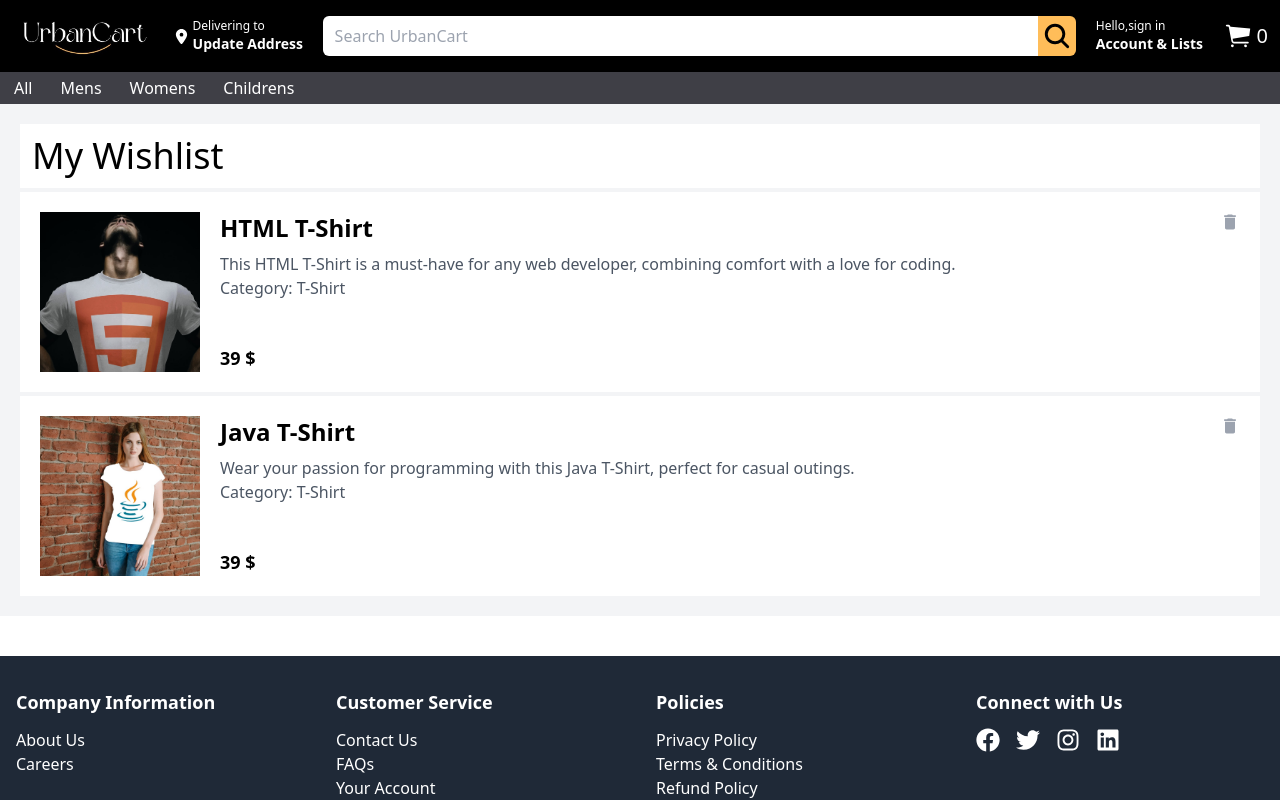
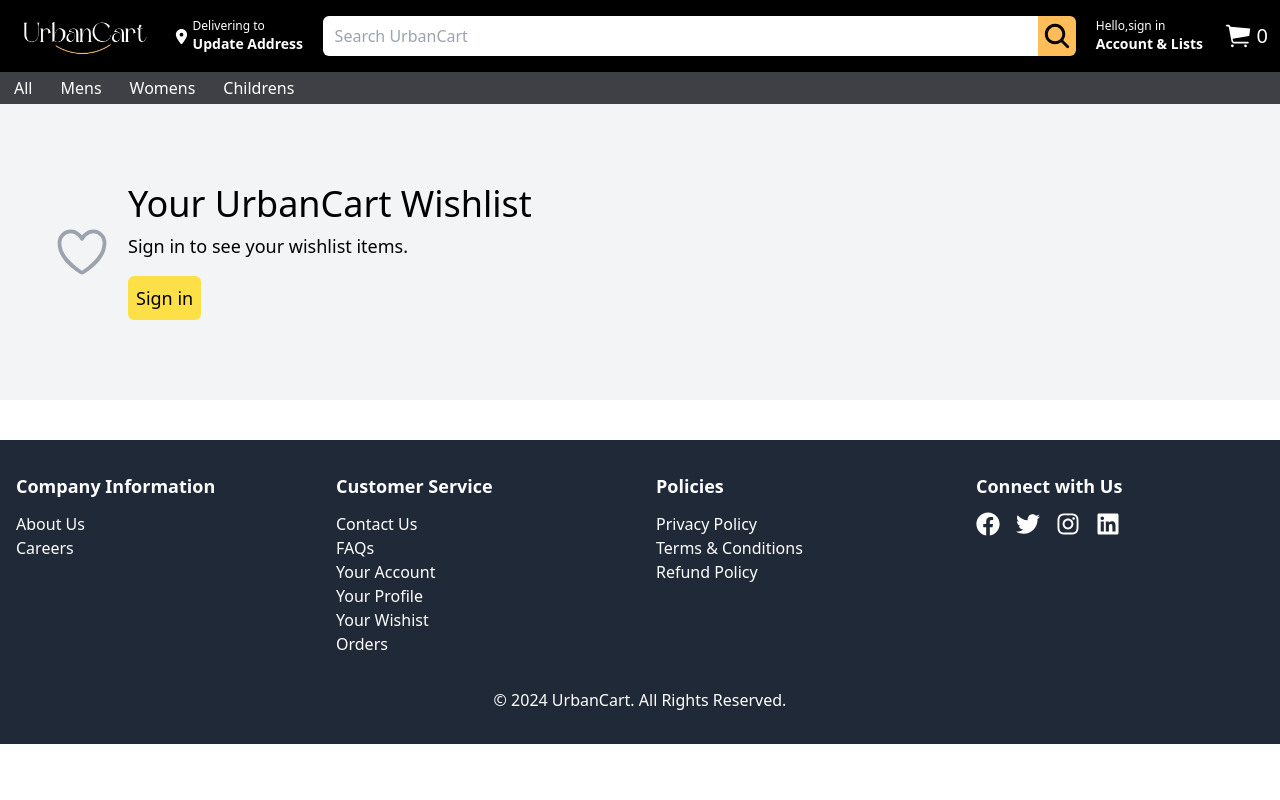
Before and after one commit to roht2103/UrbanCart, a React (Vite) app: page /account/wishlist in a window 1280 px wide. Shown: the top 800 px of the page. Built offline with nearby package versions, Linux system fonts and the light colour scheme.

Commit message:
updated wishlist

```diff
--- a/src/pages/WishlistPage.jsx
+++ b/src/pages/WishlistPage.jsx
@@ -75,8 +75,9 @@ const list = [
     },
   },
 ];
+
 const EmptyWishlist = () => {
-  const { user, isAuthenticated, isLoading, loginWithRedirect } = useAuth0();
+  const { isAuthenticated, loginWithRedirect } = useAuth0();
 
   return (
     <div className="bg-gray-100 m-5 px-3 py-10 flex items-center gap-4">
@@ -114,15 +115,16 @@ const EmptyWishlist = () => {
 };
 
 const WishlistPage = () => {
-  const [wishlistItems, setWishlist] = useState(list);
+  const [wishlistItems, setWishlist] = useState([]);
   const { user, isAuthenticated, isLoading, loginWithRedirect } = useAuth0();
   const navigate = useNavigate();
+
   const fetchUsers = async (email) => {
     try {
       const response = await axios.get(
         `http://localhost:1000/user?email=${email}`
       );
-      // setWishlist(response.data[0].wishlist); // Assuming 'wishlist' is the correct field
+      setWishlist(response.data[0].wishlist); // Assuming 'wishlist' is the correct field
     } catch (error) {
       console.error("There was an error fetching the users!", error);
     }
@@ -136,12 +138,12 @@ const WishlistPage = () => {
 
   return (
     <div className="bg-gray-100 p-5">
-      {wishlistItems.length === 0 ? (
-        <EmptyWishlist isAuthenticated={isAuthenticated} />
+      {isAuthenticated ? (
+        wishlistItems.length === 0 ? (
+          <EmptyWishlist />
         ) : (
-        <div className="flex flex-col gap-1 bg-gray-100 ">
+          <div className="flex flex-col gap-1 bg-gray-100">
             <h1 className="bg-white text-4xl p-3">My Wishlist</h1>
-
             {wishlistItems.map((item) => (
               <div
                 key={item.id}
@@ -178,6 +180,9 @@ const WishlistPage = () => {
               </div>
             ))}
           </div>
+        )
+      ) : (
+        <EmptyWishlist />
       )}
     </div>
   );
```
Lines whose indentation alone changed are shown as unchanged.
